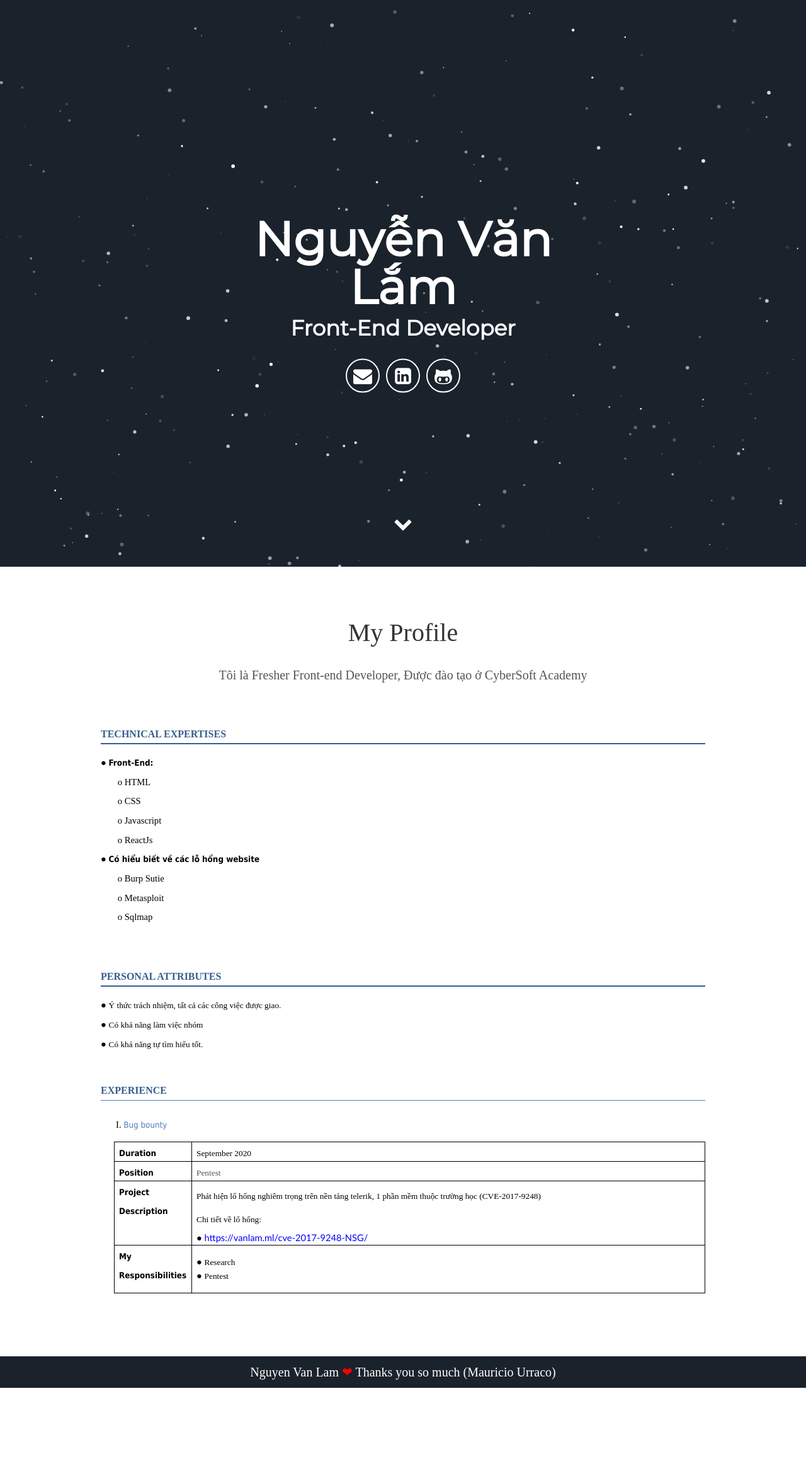
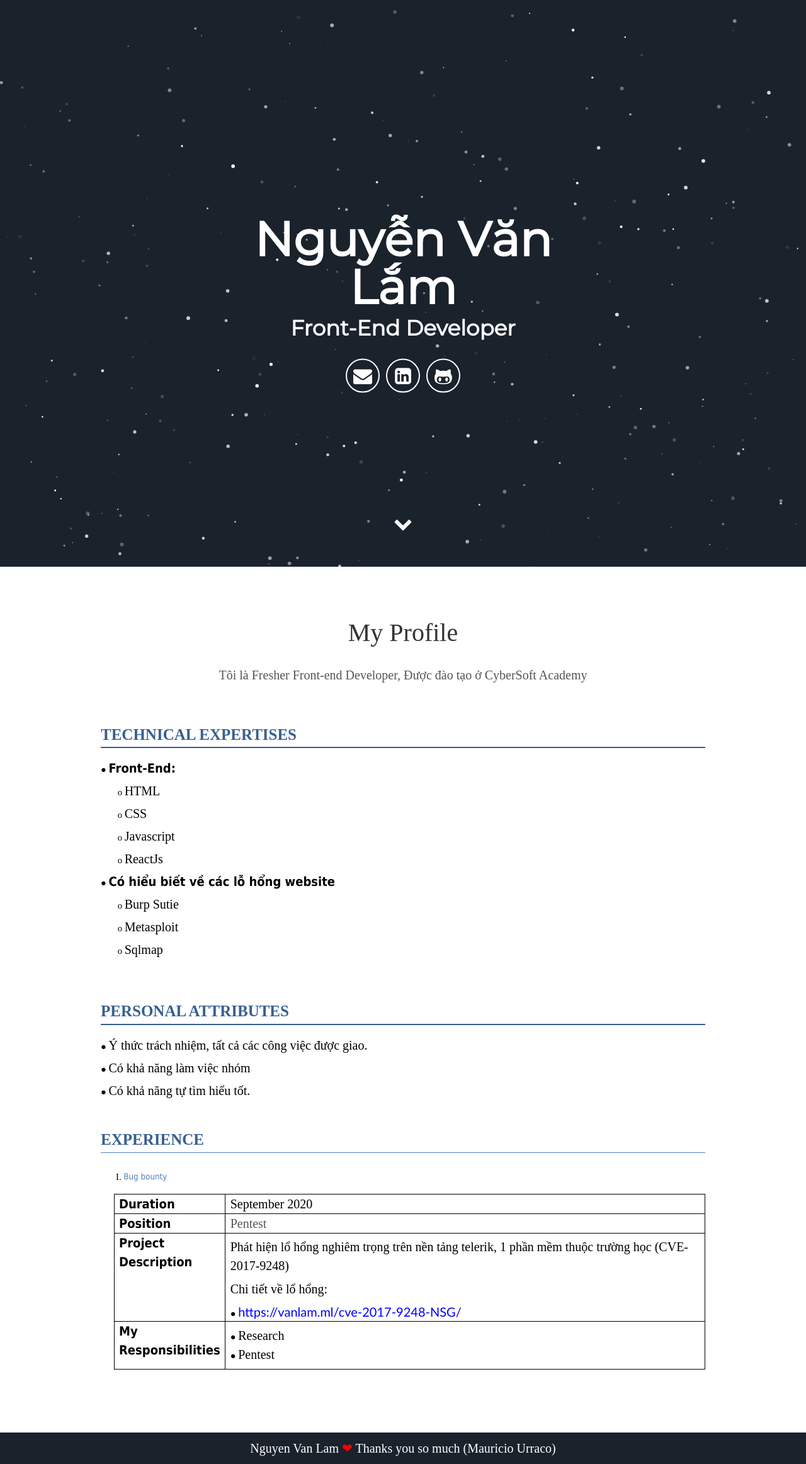
Before and after one commit to vanlam1412/cv, a Jekyll site: the page built from index.html, in a window 1280 px wide. Shown: the whole page at 63% size. Built offline with Jekyll 4.4.1, drawn with Linux system fonts in a browser that asks for light colours; some web fonts are replaced; before the commit the page ends 2204 px from its top, so only the background shows below that.

Commit message:
Add files via upload

```diff
--- a/_includes/about.html
+++ b/_includes/about.html
@@ -4,38 +4,47 @@
   <p>{{ site.user_description }}</p>
 </div>
 <div id="contents">
-  <h1 class="c29"><span class="c19 c38">TECHNICAL EXPERTISES</span></h1>
+    <h1 class="c29"><span class="c19 c38" style="font-size: 25px;">TECHNICAL EXPERTISES</span></h1>
     <ul class="c6 lst-kix_list_4-0">
-      <li class="c12"><span class="c9">Front-End:</span></li>
+        <li class="c12"><span class="c9" style="font-size: 20px;">Front-End:</span></li>
     </ul>
     <ul class="c6 lst-kix_list_5-1 start">
-      <li class="c18"><span class="c12">HTML</span></li>
-      <li class="c18"><span class="c12">CSS</span></li>
-      <li class="c18"><span class="c12">Javascript</span></li>
-      <li class="c18"><span class="c12">ReactJs</span></li>
+        <li class="c18"><span class="c34" style="font-size: 20px;">HTML</span></li>
+        <li class="c18"><span class="c34" style="font-size: 20px;">CSS</span></li>
+        <li class="c18"><span class="c34" style="font-size: 20px;">Javascript</span></li>
+        <li class="c18"><span class="c34" style="font-size: 20px;">ReactJs</span></li>
 
     <ul class="c6 lst-kix_list_4-0">
-          <li class="c12"><span class="c9">Có hiểu biết về các lỗ hổng website</span></li>
+            <li class="c12"><span class="c9" style="font-size: 20px">Có hiểu biết về các lỗ hổng website</span></li>
         </ul>
 
         <ul class="c6 lst-kix_list_5-1 start">
-          <li class="c18"><span class="c12">Burp Sutie</span></li>
-          <li class="c18"><span class="c12">Metasploit</span></li>
-          <li class="c18"><span class="c12">Sqlmap</span></li>
+            <li class="c18"><span class="c12"  style="font-size: 20px;">Burp Sutie</span></li>
+            <li class="c18"><span class="c12"  style="font-size: 20px;">Metasploit</span></li>
+            <li class="c18"><span class="c12"  style="font-size: 20px;">Sqlmap</span></li>
 
-          <h1 class="c29"><span class="c19 c38">PERSONAL ATTRIBUTES</span></h1>
+            <h1 class="c29"><span class="c19 c38" style="font-size: 25px">PERSONAL ATTRIBUTES</span></h1>
             <ul class="c6 lst-kix_list_4-0">
-              <li class="c12"><span class="c10">Ý thức trách nhiệm, tất cả các công việc được giao.</span></li>
+                <li class="c12"><span class="c34" style="font-size: 20px;">Ý thức trách nhiệm, tất cả các công việc được giao.</span></li>
             </ul>
             <ul class="c6 lst-kix_list_4-0">
-              <li class="c12"><span class="c10">Có khả năng làm việc nhóm </span></li>
+                <li class="c12"><span class="c34" style="font-size: 20px;">Có khả năng làm việc nhóm </span></li>
             </ul>
             <ul class="c6 lst-kix_list_4-0">
-              <li class="c12"><span class="c10">Có khả năng tự tìm hiểu tốt.</span></li>
+                <li class="c12"><span class="c34" style="font-size: 20px;">Có khả năng tự tìm hiểu tốt.</span></li>
             </ul>
 
 
-      <h1 class="c27"><span class="c19 c38">EXPERIENCE</span></h1>
+
+
+
+
+
+
+
+
+
+    <h1 class="c27"><span class="c19 c38" style="font-size: 25px">EXPERIENCE</span></h1>
 
 
     <p class="c1"><span class="c0"></span></p>
@@ -50,42 +59,42 @@
         <tbody>
             <tr class="c3">
                 <td class="c13" colspan="1" rowspan="1">
-                  <p class="c7"><span class="c9">Duration</span></p>
+                    <p class="c7"><span class="c9" style="font-size: 20px;">Duration</span></p>
                 </td>
                 <td class="c15" colspan="1" rowspan="1">
-                  <p class="c7"><span class="c0">September 2020</span></p>
+                    <p class="c7"><span class="c0" style="font-size: 20px;">September 2020</span></p>
                 </td>
             </tr>
             <tr class="c3">
                 <td class="c13" colspan="1" rowspan="1">
-                  <p class="c7"><span class="c9">Position</span></p>
+                    <p class="c7"><span class="c9" style="font-size: 20px;">Position</span></p>
                 </td>
                 <td class="c15" colspan="1" rowspan="1">
-                  <p class="c7"><span class="c1">Pentest</span></p>
+                    <p class="c7"><span class="c1" style="font-size: 20px;">Pentest</span></p>
                 </td>
             </tr>
             <tr class="c3">
                 <td class="c13" colspan="1" rowspan="1">
-                  <p class="c7"><span class="c9">Project Description</span></p>
+                    <p class="c7"><span class="c9" style="font-size: 20px;">Project Description</span></p>
                     <p class="c4"><span class="c9"></span></p>
                 </td>
                 <td class="c15" colspan="1" rowspan="1">
-                  <p class="c24" id="h.gjdgxs"><span class="c0">Phát hiện lổ hổng nghiêm trọng trên nền tảng telerik, 1 phần mềm thuộc trường học (CVE-2017-9248) </span></p>
-                  <p class="c24"><span class="c0">Chi tiết về lổ hổng:</span></p>
+                    <p class="c24" id="h.gjdgxs"><span class="c0" style="font-size: 20px;">Phát hiện lổ hổng nghiêm trọng trên nền tảng telerik, 1 phần mềm thuộc trường học (CVE-2017-9248) </span></p>
+                    <p class="c24"><span class="c0" style="font-size: 20px;">Chi tiết về lổ hổng:</span></p>
                     <ul class="c6 lst-kix_list_19-0">
-                      <li class="c24 c14"><span class="c30"><a class="c37" href="https://vanlam.ml/cve-2017-9248-NSG/" target="_blank">https://vanlam.ml/cve-2017-9248-NSG/</a></span></li>
+                        <li class="c24 c14"><span class="c30" style="font-size: 20px;"><a class="c37" href="https://vanlam.ml/cve-2017-9248-NSG/">https://vanlam.ml/cve-2017-9248-NSG/</a></span></li>
                     </ul>
                 </td>
             </tr>
             <tr class="c3">
                 <td class="c13" colspan="1" rowspan="1">
-                  <p class="c7"><span class="c9">My Responsibilities</span></p>
+                    <p class="c7"><span class="c9" style="font-size: 20px;">My Responsibilities</span></p>
                     <p class="c4"><span class="c9"></span></p>
                 </td>
                 <td class="c15" colspan="1" rowspan="1">
                     <ul class="c6 lst-kix_list_3-0">
-                      <li class="c7 c14"><span class="c1">Research</span></li>
-                      <li class="c7 c14"><span class="c1">Pentest</span></li>
+                        <li class="c7 c14"><span class="c1" style="font-size: 20px;">Research</span></li>
+                        <li class="c7 c14"><span class="c1" style="font-size: 20px;">Pentest</span></li>
                     </ul>
                 </td>
             </tr>
```
Lines whose indentation alone changed are shown as unchanged.
